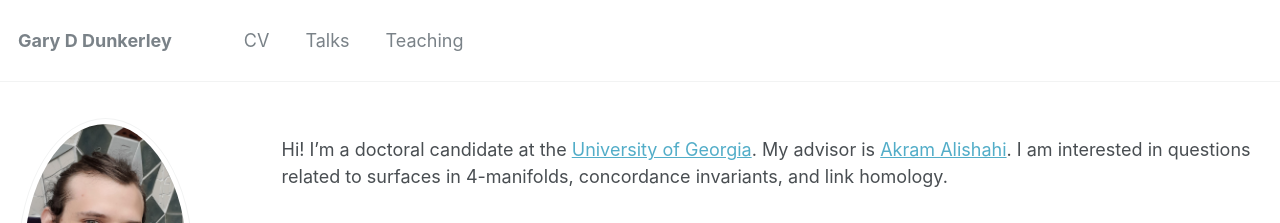
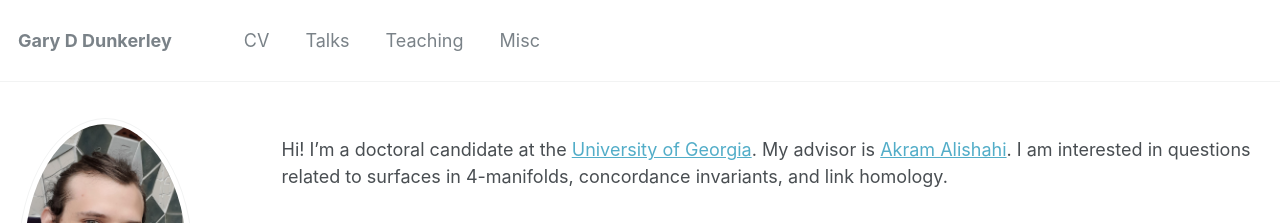
Before and after one commit to garydunkerley/garydunkerley.github.io, a Jekyll site: the page built from _pages/about.md, in a window 1280 px wide. Shown: the top 223 px of the page. Built offline with Jekyll 4.4.1, drawn with Linux system fonts in a browser that asks for light colours; some web fonts are replaced.

Commit message:
add misc

```diff
--- a/_data/navigation.yml
+++ b/_data/navigation.yml
@@ -8,3 +8,6 @@ main:
 
   - title: "Teaching"
     url: /teaching/
+
+  - title: "Misc"
+    url: /misc/
```
